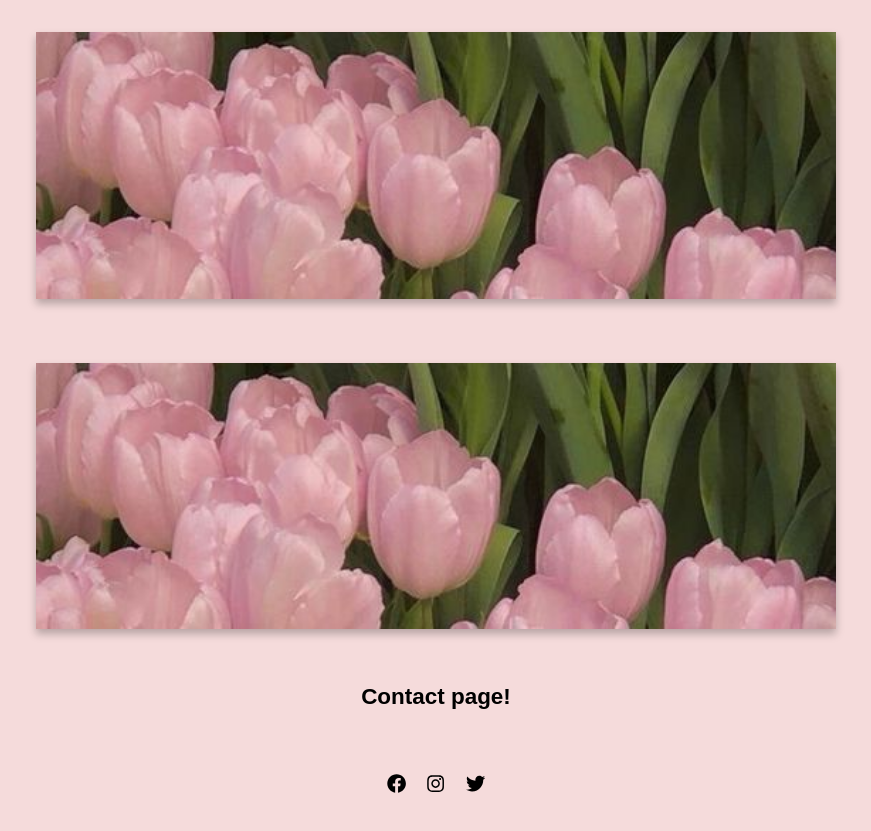
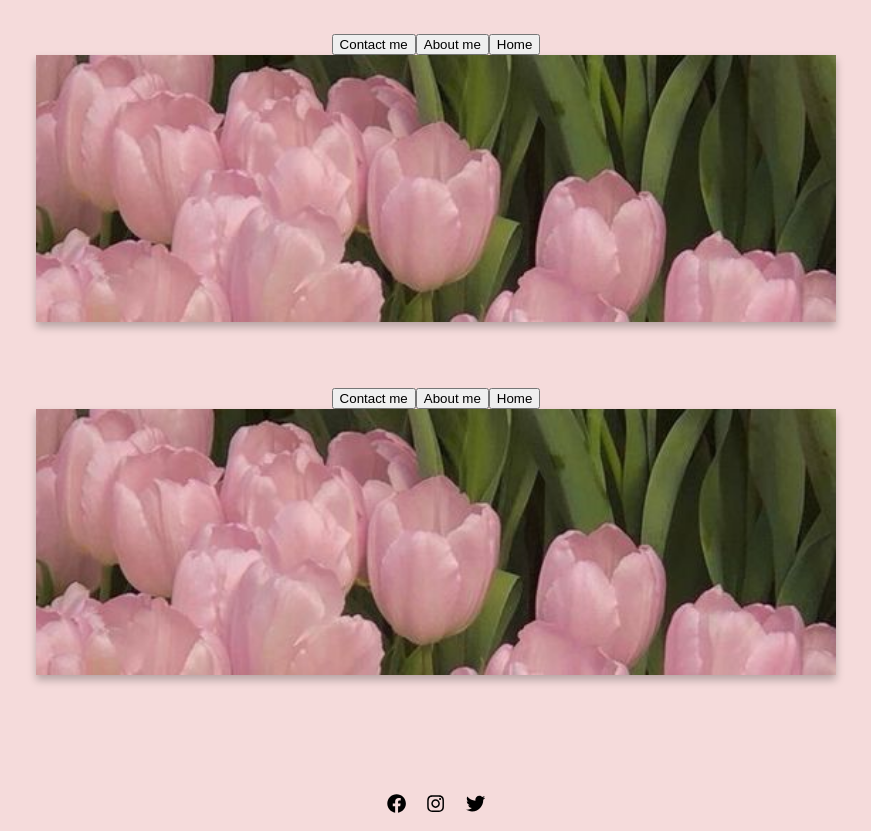
Before and after one commit to Chali96/my-react-portfolio, a React (Create React App) app: page /contact in a window 1280 px wide. Shown: the whole page, without its empty margins (204-1075 px from the left). Built offline with nearby package versions, Linux system fonts and the light colour scheme.

Commit message:
buttons added to navbar

```diff
--- a/src/components/Contact.js
+++ b/src/components/Contact.js
@@ -6,7 +6,7 @@ const Contact = () => {
         <div className='container'>
             <Header/>
             <h3>
-                Contact page!
+
             </h3>
         </div>
     );
--- a/src/components/Header.js
+++ b/src/components/Header.js
@@ -1,10 +1,28 @@
 import header from './images/header.jpeg';
+import { Link } from 'react-router-dom';
+
+
+
 
 const Header = () => {
     return (
      <div className="container">
+          <div className='navbar'>
+          <Link className='btntext' to="/contact">
 
+            <button className='navbtn'>Contact me</button>
+           </Link>
+           <Link className='btntext' to="/about">
+
+            <button className='navbtn'>About me</button>
+           </Link>
+           <Link className='btntext' to="/">
+
+            <button className='navbtn'>Home</button>
+           </Link>
+            </div>
         <img className='headerimg' src={header} alt="first image" />
+
      </div>
     );
 };
```
